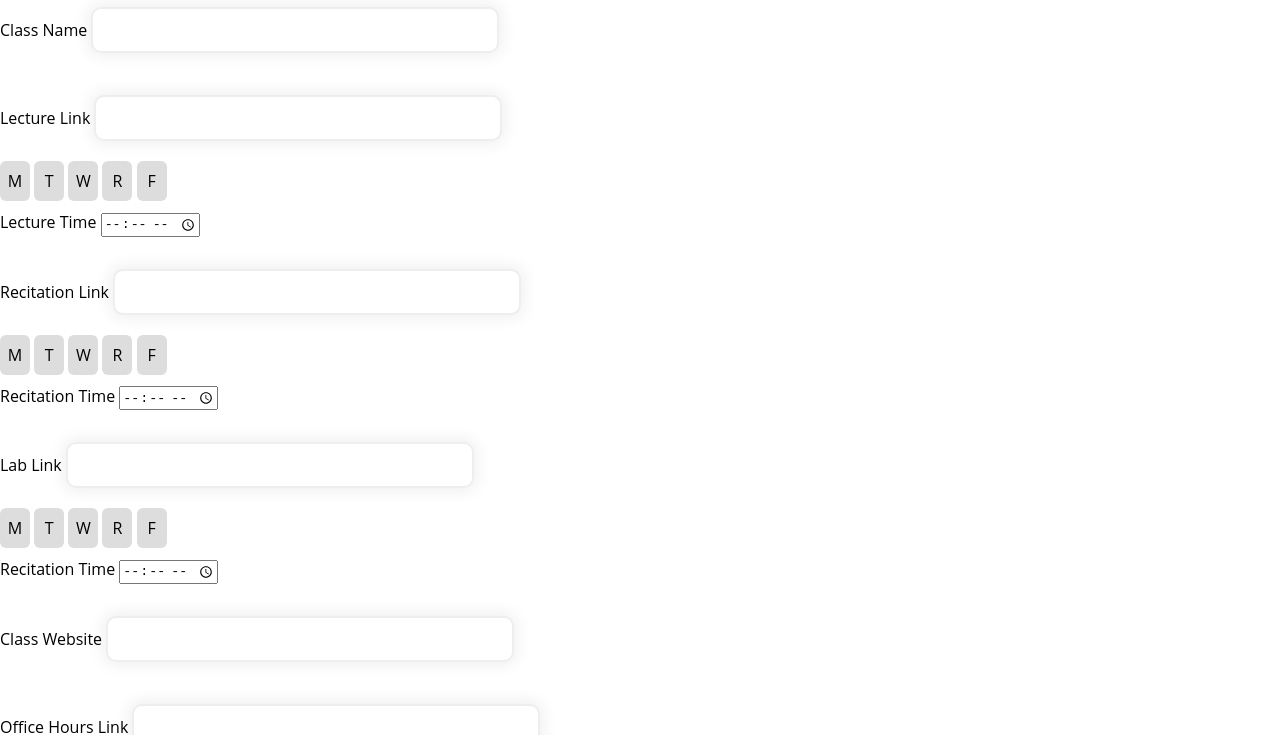
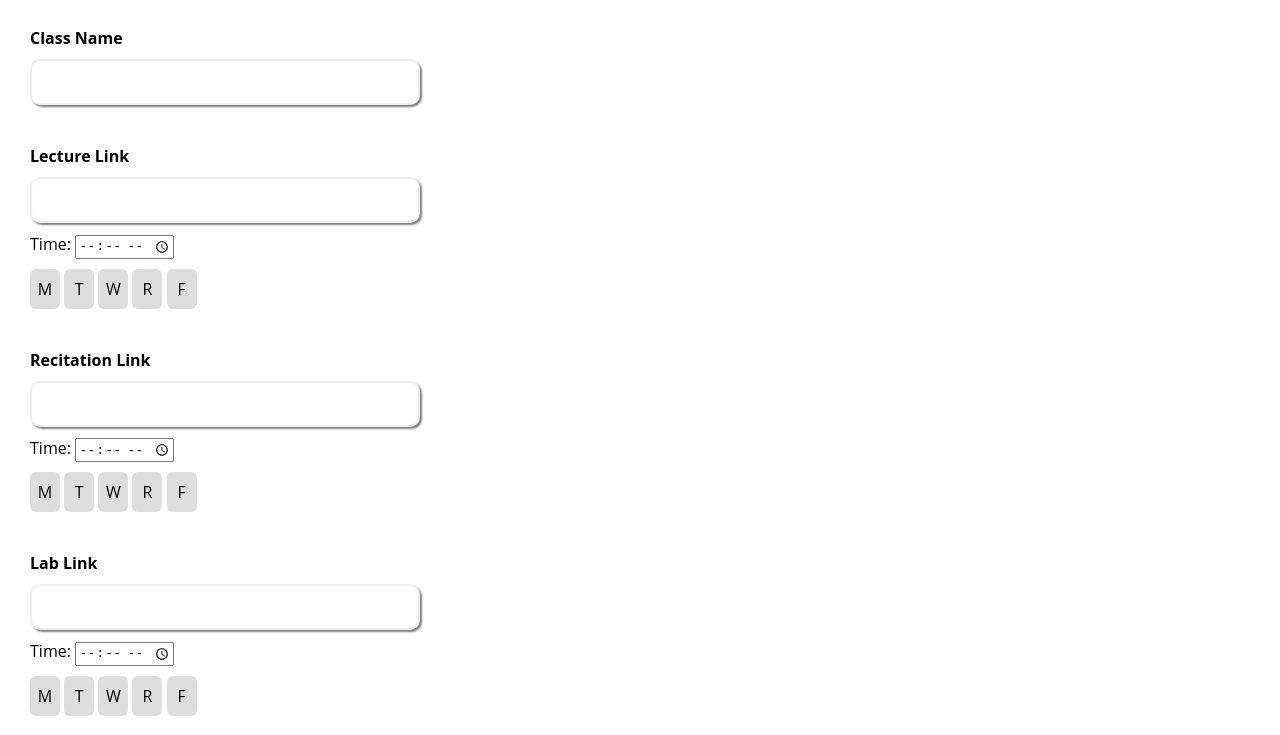
Before and after one commit to ndevasia/mitcentral, a plain HTML site: page add-class.html in a window 1280 px wide. Shown: the part 71-806 px from the top of the page. Drawn offline with Linux system fonts and the light colour scheme.

Commit message:
Update add class form styling

```diff
--- a/add-class.html
+++ b/add-class.html
@@ -39,13 +39,23 @@
             <a href="platforms.html" class="tab" id="platforms-tab">Platforms</a>
             <a href="your-classes.html" class="tab" id="your-classes-tab">Your Classes</a>
         </div>
-        <div class="addClasses">
+        <div class="add-classes">
         <form onsubmit="addClasses();return false;">
-            <label for="class-name-textbox">Class Name</label>
-            <input class="textbox" type="text" id="class-name-textbox"><br><br>
-            <label for="lecture-link-textbox">Lecture Link</label>
+            <div class="add-class-field">
+              <label for="class-name-textbox" class="textbox-label">Class Name</label>
+              <input class="textbox" type="text" id="class-name-textbox">
+            </div>
+
+            <div class="add-class-field">
+
+                <label for="lecture-link-textbox" class="textbox-label">Lecture Link</label>
                 <input class="textbox" type="url" id="lecture-link-textbox">
-              <div class="weekDays-selector">
+
+                <div class="scheduler">
+                  <label for="lecture-link-textbox">Time:</label>
+                  <input type="time" id="lectureTimeSelect" name="lectureTimeSelect">
+
+                  <div class="weekdays-selector">
                     <input type="checkbox" id="weekday-mon-lec" class="weekday" />
                     <label for="weekday-mon-lec">M</label>
                     <input type="checkbox" id="weekday-tue-lec" class="weekday" />
@@ -57,12 +67,18 @@
                     <input type="checkbox" id="weekday-fri-lec" class="weekday" />
                     <label for="weekday-fri-lec">F</label>
                   </div>
-              <label for="lecture-link-textbox">Lecture Time </label>
-              <input type="time" id="lectureTimeSelect" name="lectureTimeSelect">
-            <br><br>
-            <label for="recitation-link-textbox">Recitation Link</label>
+                </div>
+            </div>
+
+            <div class="add-class-field">
+            <label for="recitation-link-textbox" class="textbox-label">Recitation Link</label>
               <input class="textbox" type="url" id="lecture-link-textbox">
-              <div class="weekDays-selector">
+
+              <div class="scheduler">
+                <label for="recitation-link-textbox">Time:</label>
+                <input type="time" id="recitationTimeSubmit" name="recitationTimeSubmit">
+
+                <div class="weekdays-selector">
                   <input type="checkbox" id="weekday-mon-rec" class="weekday" />
                   <label for="weekday-mon-rec">M</label>
                   <input type="checkbox" id="weekday-tue-rec" class="weekday" />
@@ -74,12 +90,18 @@
                   <input type="checkbox" id="weekday-fri-rec" class="weekday" />
                   <label for="weekday-fri-rec">F</label>
                 </div>
-              <label for="recitation-link-textbox">Recitation Time </label>
+              </div>
+            </div>
+
+            <div class="add-class-field">
+            <label for="lab-link-textbox" class="textbox-label">Lab Link</label>
+              <input class="textbox" type="url" id="lab-link-textbox">
+
+              <div class="scheduler">
+                <label for="recitation-link-textbox">Time:</label>
                 <input type="time" id="recitationTimeSubmit" name="recitationTimeSubmit">
-            <br><br>
-            <label for="lab-link-textbox">Lab Link</label>
-              <input class="textbox" type="url" id="lab-link-textbox">
-              <div class="weekDays-selector">
+
+                <div class="weekdays-selector">
                   <input type="checkbox" id="weekday-mon-lab" class="weekday" />
                   <label for="weekday-mon-lab">M</label>
                   <input type="checkbox" id="weekday-tue-lab" class="weekday" />
@@ -91,13 +113,19 @@
                   <input type="checkbox" id="weekday-fri-lab" class="weekday" />
                   <label for="weekday-fri-lab">F</label>
                 </div>
-              <label for="recitation-link-textbox">Recitation Time </label>
-              <input type="time" id="recitationTimeSubmit" name="recitationTimeSubmit">
-            <br><br>
-            <label for="class-website-textbox">Class Website</label>
+              </div>
+            </div>
+
+            <div class="add-class-field">
+              <label for="class-website-textbox"class="textbox-label">Class Website</label>
               <input class="textbox" type="url" id="class-website-textbox"><br><br>
-            <label for="OH-link-textbox">Office Hours Link</label>
+            </div>
+
+            <div class="add-class-field">
+              <label for="OH-link-textbox" class="textbox-label">Office Hours Link</label>
               <input class="textbox" type="url" id="OH-link-textbox"><br>
+            </div>
+
             <input type="submit" onclick="location.href='your-classes.html';" id="submit" value="Submit">
         </form>
         </div>
--- a/style.css
+++ b/style.css
@@ -115,11 +115,13 @@ a {
     margin: 10px;
 }
 
-.addClasses input[type=text],.addClasses input[type=url] {
+.add-classes input[type=text],
+.add-classes input[type=url],
+.add-classes input[type=submit] {
   padding:10px;
   margin:10px 0;
   border:0;
-  box-shadow:0 0 15px 4px rgba(0,0,0,0.06);
+  box-shadow: 2px 2px 2px grey;
   border: 2px solid #eee;
   border-radius:10px;
   width:30%;
@@ -127,11 +129,33 @@ a {
   font-size: inherit;
 }
 
-.weekDays-selector input {
+.add-classes input[type=submit] {
+    margin: 30px;
+}
+
+.add-classes input[type=submit]:hover {
+    filter: brightness(80%);
+    cursor: pointer;
+}
+
+.scheduler {
+    display: block;
+}
+
+.add-class-field {
+    margin: 30px;
+}
+
+.textbox-label {
+    display: block;
+    font-weight: bold;
+}
+
+.weekdays-selector input {
   display: none!important;
 }
 
-.weekDays-selector input[type=checkbox] + label {
+.weekdays-selector input[type=checkbox] + label {
   display: inline-block;
   border-radius: 6px;
   background: #dddddd;
@@ -144,8 +168,8 @@ a {
   margin:10px 0;
 }
 
-.weekDays-selector input[type=checkbox]:checked + label {
-  background: #2AD705;
+.weekdays-selector input[type=checkbox]:checked + label {
+  background: #34b119;
   color: #ffffff;
 }
 
```
Lines whose indentation alone changed are shown as unchanged.
